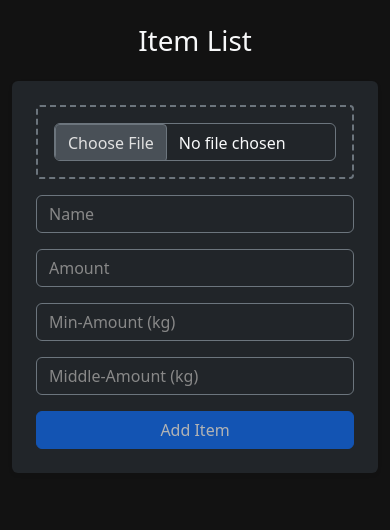
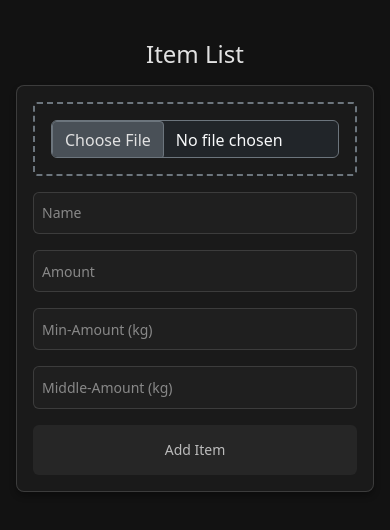
Before and after one commit to jactan77/item-list, an Angular app: page / in a window 390 px wide. Shown: the top 530 px of the page. Built offline with nearby package versions, Linux system fonts and the light colour scheme.

Commit message:
enhance form validation and responsive design

```diff
--- a/src/app/app.component.html
+++ b/src/app/app.component.html
@@ -1,22 +1,22 @@
 <div id="app" class="container mt-4 dark-theme">
-  <h1 class="text-center mb-4 text-light">Item List</h1>
+  <h1 class="text-center">Item List</h1>
 
-  <form [formGroup]="itemForm" (ngSubmit)="onSubmit()" class="mb-4 p-4 bg-dark shadow-sm rounded">
+  <form [formGroup]="itemForm" (ngSubmit)="onSubmit()">
     <app-image [itemForm]="itemForm"></app-image>
 
     <div class="mb-3">
       <input
         type="text"
         formControlName="name"
-        class="form-control bg-dark text-light border-secondary"
+        class="form-control"
         [class.is-invalid]="itemForm.get('name')?.invalid && itemForm.get('name')?.touched"
         placeholder="Name"
         required
       />
-      <div class="invalid-feedback text-warning" *ngIf="itemForm.get('name')?.errors?.['required'] && itemForm.get('name')?.touched">
+      <div class="invalid-feedback" *ngIf="itemForm.get('name')?.errors?.['required'] && itemForm.get('name')?.touched">
         Name is required
       </div>
-      <div class="invalid-feedback text-warning" *ngIf="itemForm.get('name')?.errors?.['minlength'] && itemForm.get('name')?.touched">
+      <div class="invalid-feedback" *ngIf="itemForm.get('name')?.errors?.['minlength'] && itemForm.get('name')?.touched">
         Name must be at least 3 characters long
       </div>
     </div>
@@ -25,15 +25,15 @@
       <input
         type="number"
         formControlName="amount"
-        class="form-control bg-dark text-light border-secondary"
+        class="form-control"
         [class.is-invalid]="itemForm.get('amount')?.invalid && itemForm.get('amount')?.touched"
         placeholder="Amount"
         required
       />
-      <div class="invalid-feedback text-warning" *ngIf="itemForm.get('amount')?.errors?.['required'] && itemForm.get('amount')?.touched">
+      <div class="invalid-feedback" *ngIf="itemForm.get('amount')?.errors?.['required'] && itemForm.get('amount')?.touched">
         Amount is required
       </div>
-      <div class="invalid-feedback text-warning" *ngIf="itemForm.get('amount')?.errors?.['min'] && itemForm.get('amount')?.touched">
+      <div class="invalid-feedback" *ngIf="itemForm.get('amount')?.errors?.['min'] && itemForm.get('amount')?.touched">
         Amount must be greater than 0
       </div>
     </div>
@@ -42,12 +42,12 @@
       <input
         type="number"
         formControlName="minValue"
-        class="form-control bg-dark text-light border-secondary"
+        class="form-control"
         [class.is-invalid]="itemForm.get('minValue')?.invalid && itemForm.get('minValue')?.touched"
         placeholder="Min-Amount (kg)"
         required
       />
-      <div class="invalid-feedback text-warning" *ngIf="itemForm.get('minValue')?.errors?.['required'] && itemForm.get('minValue')?.touched">
+      <div class="invalid-feedback" *ngIf="itemForm.get('minValue')?.errors?.['required'] && itemForm.get('minValue')?.touched">
         Min-Amount is required
       </div>
     </div>
@@ -56,21 +56,21 @@
       <input
         type="number"
         formControlName="midValue"
-        class="form-control bg-dark text-light border-secondary"
+        class="form-control"
         [class.is-invalid]="itemForm.get('midValue')?.invalid && itemForm.get('midValue')?.touched"
         placeholder="Middle-Amount (kg)"
         required
       />
-      <div class="invalid-feedback text-warning" *ngIf="itemForm.get('midValue')?.errors?.['required'] && itemForm.get('midValue')?.touched">
+      <div class="invalid-feedback" *ngIf="itemForm.get('midValue')?.errors?.['required'] && itemForm.get('midValue')?.touched">
         Middle-Amount is required
       </div>
     </div>
 
-    <div *ngIf="itemForm.errors?.['invalidNumbers'] || itemForm.errors?.['invalidRange']" class="alert alert-danger bg-danger text-light border-0">
+    <div *ngIf="itemForm.errors?.['invalidNumbers'] || itemForm.errors?.['invalidRange']" class="alert alert-danger">
       {{ errorMessage }}
     </div>
 
-    <button id="button" type="submit" class="btn btn-primary w-100" [disabled]="itemForm.invalid">
+    <button type="submit" [disabled]="itemForm.invalid">
       Add Item
     </button>
   </form>
@@ -81,6 +81,6 @@
     [formData]="item"
     [items]="items"
     (itemEvent)="onEventItem($event)"
-  >
-  </app-item>
+    (newValuesItem)="onNewValuesEvent($event)"
+  ></app-item>
 </div>
--- /dev/null
+++ b/src/app/app.component.scss
@@ -0,0 +1,142 @@
+
+$dark-bg: #121212;
+$dark-text: #e1e1e1;
+$dark-border: rgba(255, 255, 255, 0.15);
+$dark-shadow: rgba(0, 0, 0, 0.3);
+$form-max-width: 600px;
+$border-radius: 6px;
+
+
+$input-height: clamp(35px, 5vh, 45px);
+$form-padding: clamp(1rem, 3vw, 2rem);
+$placeholder-color: #888;
+$transition-duration: 0.3s;
+
+
+.container {
+  max-width: $form-max-width;
+  margin: 0 auto;
+  padding: clamp(1rem, 4vw, 2rem);
+  color: $dark-text;
+}
+
+h1 {
+  font-size: clamp(1.5rem, 4vw, 2.5rem);
+  margin-bottom: clamp(1rem, 3vw, 2rem);
+  color: $dark-text;
+}
+
+
+.form-control {
+  height: $input-height;
+  font-size: clamp(14px, 1.5vw, 16px);
+  padding: 0.5rem clamp(0.5rem, 2vw, 1rem);
+  transition: all 0.3s ease;
+  background-color: lighten($dark-bg, 5%);
+  border: 1px solid $dark-border;
+  color: $dark-text;
+
+  &::placeholder {
+    color: $placeholder-color;
+    opacity: 1;
+  }
+
+  &:focus {
+    background-color: lighten($dark-bg, 8%);
+    border-color: lighten($dark-border, 15%);
+    box-shadow: 0 0 0 0.2rem rgba(13, 110, 253, 0.25);
+  }
+
+  &.is-invalid {
+    border-color: #dc3545;
+    background-color: rgba(220, 53, 69, 0.1);
+  }
+}
+
+form {
+  padding: $form-padding;
+  border-radius: clamp(8px, 1vw, 12px);
+  box-shadow: 0 4px 6px $dark-shadow;
+  background-color: lighten($dark-bg, 3%);
+  border: 1px solid $dark-border;
+  margin-bottom: clamp(2rem, 4vw, 3rem);
+  .mb-3 {
+    margin-bottom: clamp(0.8rem, 2vw, 1.2rem);
+  }
+
+  .invalid-feedback {
+    font-size: clamp(12px, 1.2vw, 14px);
+    margin-top: 0.3rem;
+    color: #dc3545;
+  }
+
+  .alert {
+    padding: clamp(0.75rem, 2vw, 1rem);
+    margin-bottom: clamp(1rem, 2vw, 1.5rem);
+    font-size: clamp(14px, 1.5vw, 16px);
+    border-radius: $border-radius;
+    background-color: rgba(220, 53, 69, 0.1);
+    border: 1px solid rgba(220, 53, 69, 0.2);
+    color: #dc3545;
+  }
+
+  button[type="submit"] {
+    height: clamp(40px, 6vh, 50px);
+    font-size: clamp(14px, 1.8vw, 18px);
+    font-weight: 500;
+    width: 100%;
+    background-color: #0d6efd;
+    color: white;
+    border: none;
+    border-radius: $border-radius;
+    transition: all 0.3s ease;
+    cursor: pointer;
+
+    &:disabled {
+      opacity: 0.7;
+      cursor: not-allowed;
+      background-color: lighten($dark-bg, 10%);
+    }
+
+    &:not(:disabled):hover {
+      transform: translateY(-1px);
+      box-shadow: 0 4px 8px rgba(0, 0, 0, 0.2);
+      background-color: lighten(#0d6efd, 5%);
+    }
+  }
+}
+
+// Responsive Layout
+@media (min-width: 768px) {
+  form {
+    display: grid;
+    grid-template-columns: repeat(2, 1fr);
+    gap: clamp(1rem, 2vw, 1.5rem);
+
+    .mb-3 {
+      margin-bottom: 0;
+    }
+
+    app-image,
+    .alert,
+    button[type="submit"] {
+      grid-column: 1 / -1;
+    }
+  }
+}
+
+
+@keyframes itemAnimation {
+  from {
+    opacity: 0;
+    transform: translateY(-20px);
+  }
+  to {
+    opacity: 1;
+    transform: translateY(0);
+  }
+}
+
+app-item {
+  animation: itemAnimation 0.3s ease-out forwards;
+}
--- a/src/app/app.component.ts
+++ b/src/app/app.component.ts
@@ -7,12 +7,11 @@ import {NgForOf, NgIf} from '@angular/common';
 import {amountValuesValidator} from './shared/validators/amount-values.validator';
 import {CacheStorageService} from './shared/services/cache-storage.service';
 import { trigger, style, animate, transition } from '@angular/animations';
-import {Observable, from} from 'rxjs';
 
 @Component({
   selector: 'app-root',
   templateUrl: './app.component.html',
-  styleUrls: ['./app.component.css'],
+  styleUrls: ['./app.component.scss'],
   standalone: true,
   imports: [
     ItemComponent,
@@ -32,6 +31,7 @@ import {Observable, from} from 'rxjs';
 })
 export class AppComponent implements OnInit {
   @ViewChild(ImageComponent) imageComponent!: ImageComponent;
+  @ViewChild(ItemComponent) itemComponent!: ItemComponent;
   itemForm: FormGroup;
   formData!: Item;
   errorMessage: string = '';
@@ -154,8 +154,32 @@ export class AppComponent implements OnInit {
         }
         break;
       }
+
       default: {
         console.error("Invalid request");
+      }
+    }
+  }
+  async onNewValuesEvent(event: {id:string,value: number, action: string}):Promise<void>{
+    const item : Item | undefined  = this.items.find(item => item.id === event.id);
+    switch(event.action){
+      case 'onNewMidValue':{
+        if(item && this.itemComponent.isValuesValid()){
+          item.midValue =  event.value;
+          this.toggleBackground(event.id);
+          await this.cacheService.setItem(event.id,item);
+        }
+        break;
+      }
+    }
+    switch(event.action){
+      case 'onNewMinValue':{
+        if(item && this.itemComponent.isValuesValid()){
+          item.minValue =  event.value;
+          this.toggleBackground(event.id);
+          await this.cacheService.setItem(event.id,item);
+        }
+        break;
       }
     }
   }
--- a/src/app/shared/components/image/image.component.html
+++ b/src/app/shared/components/image/image.component.html
@@ -8,7 +8,7 @@
     />
     <div class="custom-file">
       <input
-        #fileInput
+
         type="file"
         class="custom-file-input form-control bg-dark text-light border-secondary"
         (change)="onImagePicked($event)"
--- a/src/app/shared/components/item/item.component.html
+++ b/src/app/shared/components/item/item.component.html
@@ -2,7 +2,6 @@
     [class.removing]="isRemoving"
     class="item-list">
   <div class="item__content">
-    <!-- Add image container -->
     <div class="item__image-container" *ngIf="formData.img">
       <img [src]="formData.img" alt="Item image" class="item__image">
     </div>
@@ -68,18 +67,14 @@
   <div class="item__edit" [class.item__edit--visible]="showEdit">
     <div class="item__edit-values">
       <div class="item__edit-values--min">
-        <div class="value-content">
-          {{formData.minValue}}
-        </div>
+        <input type="number" class="value-content" [(ngModel)]="formData.minValue" (ngModelChange)="onNewMinValue(formData.id)" [class.error]="!isValuesValid()">
         <div class="button-group">
           <button class="item__edit-button" (click)="onMinIncrease(formData.id)">+</button>
           <button class="item__edit-button" (click)="onMinDecrease(formData.id)">-</button>
         </div>
       </div>
       <div class="item__edit-values--mid">
-        <div class="value-content">
-          {{formData.midValue}}
-        </div>
+        <input type="number" class="value-content" [(ngModel)]="formData.midValue" (ngModelChange)="onNewMidValue(formData.id)" [class.error]="!isValuesValid()" >
         <div class="button-group">
           <button class="item__edit-button" (click)="onMidIncrease(formData.id)" >+</button>
           <button class="item__edit-button" (click)="onMidValueDecrease(formData.id)">-</button>
```
Also changed, not shown: src/app/shared/components/item/item.component.scss (+57 -11 lines), src/app/shared/components/item/item.component.ts (+18 -0 lines), src/app/app.component.css (deleted).
